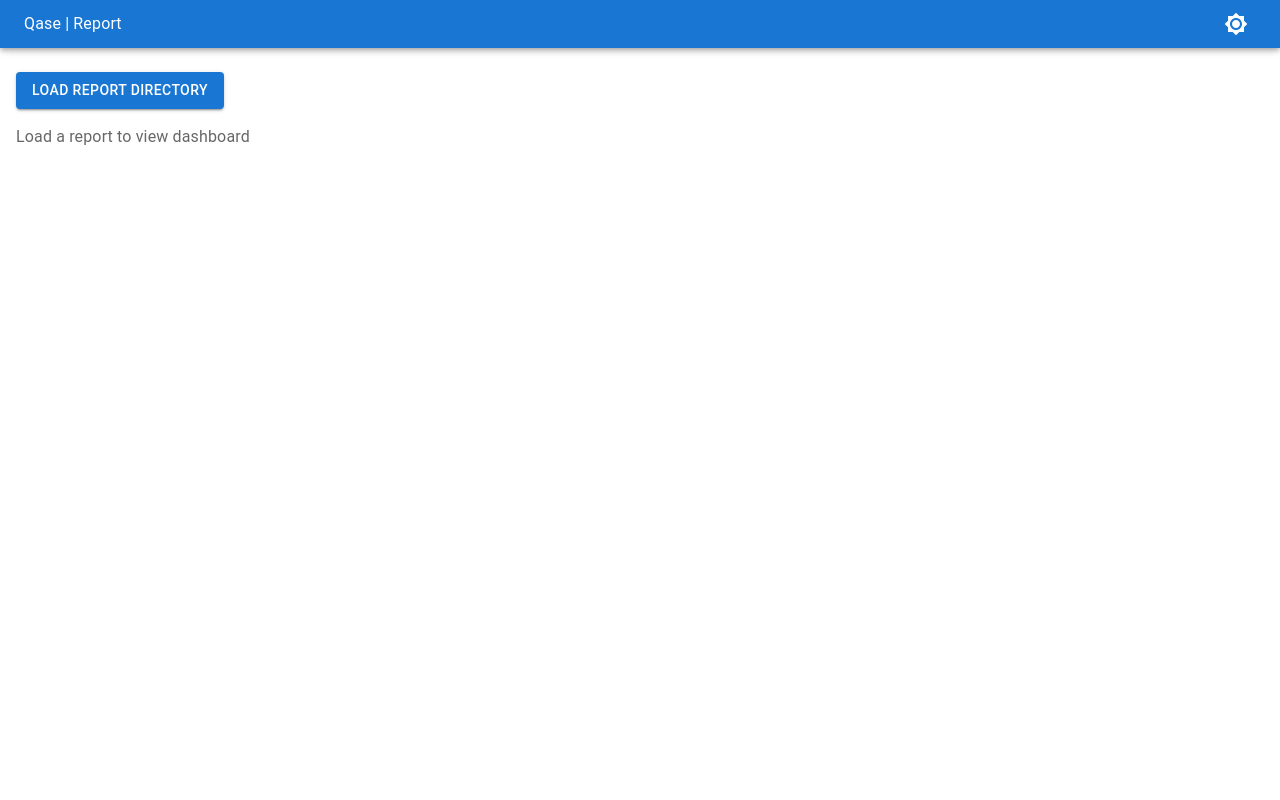
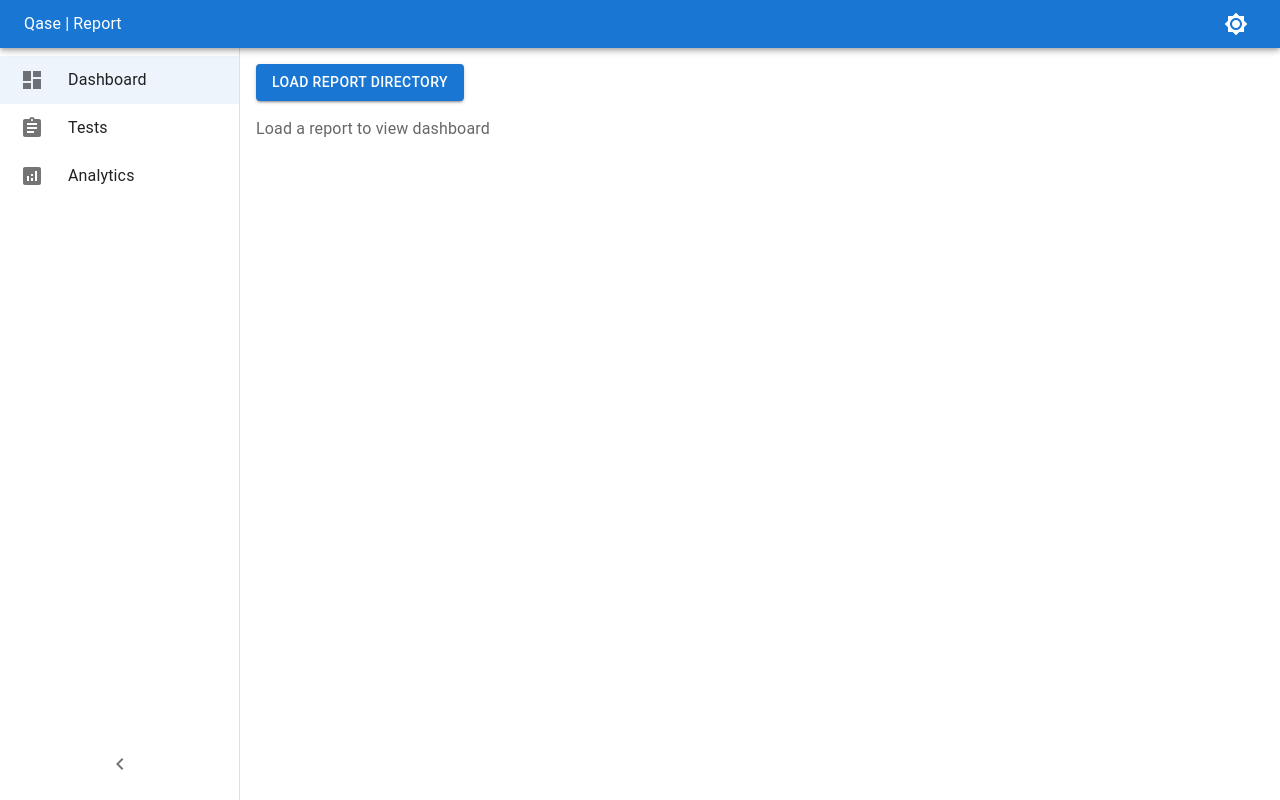
Before and after one commit to qase-tms/qase-report, a React (Vite) app: page / in a window 1280 px wide. Built offline with nearby package versions, Linux system fonts and the light colour scheme.

Commit message:
feat(14-01): integrate NavigationDrawer into layout
- Add NavigationDrawer to App.tsx flex layout
- Add view switching in MainLayout based on activeView
- Clean up index.css (remove conflicting Vite defaults)
- Add MUI CSS variable for scrollbar background
- Fix width overflow (100vw → 100%)

```diff
--- a/src/App.tsx
+++ b/src/App.tsx
@@ -2,10 +2,12 @@
 import { MainLayout } from './layout/MainLayout'
 import { ThemeRegistry } from './theme/ThemeRegistry'
 import { ThemeToggle } from './components/ThemeToggle'
+import { NavigationDrawer } from './components/NavigationDrawer'
 
-function App() {
+const App = () => {
   return (
     <ThemeRegistry>
+      <Box sx={{ display: 'flex', minHeight: '100vh', bgcolor: 'background.default' }}>
         <AppBar
           position="fixed"
           sx={{ zIndex: theme => theme.zIndex.drawer + 1 }}
@@ -15,8 +17,18 @@
             <ThemeToggle />
           </Toolbar>
         </AppBar>
+        <NavigationDrawer />
+        <Box
+          component="main"
+          sx={{
+            flexGrow: 1,
+            minWidth: 0,
+          }}
+        >
           <Toolbar variant={'dense'} />
           <MainLayout />
+        </Box>
+      </Box>
     </ThemeRegistry>
   )
 }
--- a/src/index.css
+++ b/src/index.css
@@ -1,69 +1,19 @@
-:root {
-  font-family: Inter, system-ui, Avenir, Helvetica, Arial, sans-serif;
-  line-height: 1.5;
-  font-weight: 400;
-
-  color-scheme: light dark;
-  color: rgba(255, 255, 255, 0.87);
-  background-color: #242424;
-
-  font-synthesis: none;
-  text-rendering: optimizeLegibility;
-  -webkit-font-smoothing: antialiased;
-  -moz-osx-font-smoothing: grayscale;
-  -webkit-text-size-adjust: 100%;
+/* Minimal reset - MUI CssBaseline handles the rest */
+*,
+*::before,
+*::after {
+  box-sizing: border-box;
 }
 
-a {
-  font-weight: 500;
-  color: #646cff;
-  text-decoration: inherit;
-}
-a:hover {
-  color: #535bf2;
-}
-
-body {
+html,
+body,
+#root {
   margin: 0;
-  display: flex;
-  place-items: center;
-  min-width: 320px;
+  padding: 0;
   min-height: 100vh;
 }
 
-h1 {
-  font-size: 3.2em;
-  line-height: 1.1;
+/* Use MUI theme background for scrollbar area */
+html {
+  background-color: var(--mui-palette-background-default);
 }
-
-button {
-  border-radius: 8px;
-  border: 1px solid transparent;
-  padding: 0.6em 1.2em;
-  font-size: 1em;
-  font-weight: 500;
-  font-family: inherit;
-  background-color: #1a1a1a;
-  cursor: pointer;
-  transition: border-color 0.25s;
-}
-button:hover {
-  border-color: #646cff;
-}
-button:focus,
-button:focus-visible {
-  outline: 4px auto -webkit-focus-ring-color;
-}
-
-@media (prefers-color-scheme: light) {
-  :root {
-    color: #213547;
-    background-color: #ffffff;
-  }
-  a:hover {
-    color: #747bff;
-  }
-  button {
-    background-color: #f9f9f9;
-  }
-}
--- a/src/layout/MainLayout/index.tsx
+++ b/src/layout/MainLayout/index.tsx
@@ -9,19 +9,12 @@
 import { AttachmentViewer } from '../../components/AttachmentViewer'
 
 export const MainLayout = observer(() => {
-  const { isDockOpen, closeDock, reportStore } = useRootStore()
-  return (
-    <>
-      <Grid
-        container
-        spacing={2}
-        component={'main'}
-        sx={{ height: 'calc(100vh - 48px)', width: '100vw', p: 2 }}
-      >
-        <Grid item xs={10}>
-          <Box sx={{ display: 'flex', gap: 2, mb: 2 }}>
-            <LoadReportButton />
-          </Box>
+  const { isDockOpen, closeDock, reportStore, activeView } = useRootStore()
+
+  const renderView = () => {
+    if (activeView === 'dashboard') {
+      return (
+        <>
           <Dashboard />
           {/* Show TestList only when report is loaded */}
           {reportStore.runData && (
@@ -29,8 +22,61 @@
               <TestList />
             </Box>
           )}
+        </>
+      )
+    }
+
+    if (activeView === 'tests') {
+      return reportStore.runData ? (
+        <TestList />
+      ) : (
+        <Box
+          sx={{
+            display: 'flex',
+            justifyContent: 'center',
+            alignItems: 'center',
+            height: '50vh',
+            color: 'text.secondary',
+          }}
+        >
+          No report loaded
+        </Box>
+      )
+    }
+
+    if (activeView === 'analytics') {
+      return (
+        <Box
+          sx={{
+            display: 'flex',
+            justifyContent: 'center',
+            alignItems: 'center',
+            height: '50vh',
+            color: 'text.secondary',
+          }}
+        >
+          Analytics - Coming Soon
+        </Box>
+      )
+    }
+
+    return null
+  }
+
+  return (
+    <>
+      <Grid
+        container
+        spacing={2}
+        component={'main'}
+        sx={{ height: 'calc(100vh - 48px)', width: '100%', p: 2 }}
+      >
+        <Grid item xs={12}>
+          <Box sx={{ display: 'flex', gap: 2, mb: 2 }}>
+            <LoadReportButton />
+          </Box>
+          {renderView()}
         </Grid>
-        <Grid item xs={2}></Grid>
         <Sidebar isOpen={isDockOpen} onClose={closeDock}>
           <TestDetails />
         </Sidebar>
```
Lines whose indentation alone changed are shown as unchanged.
